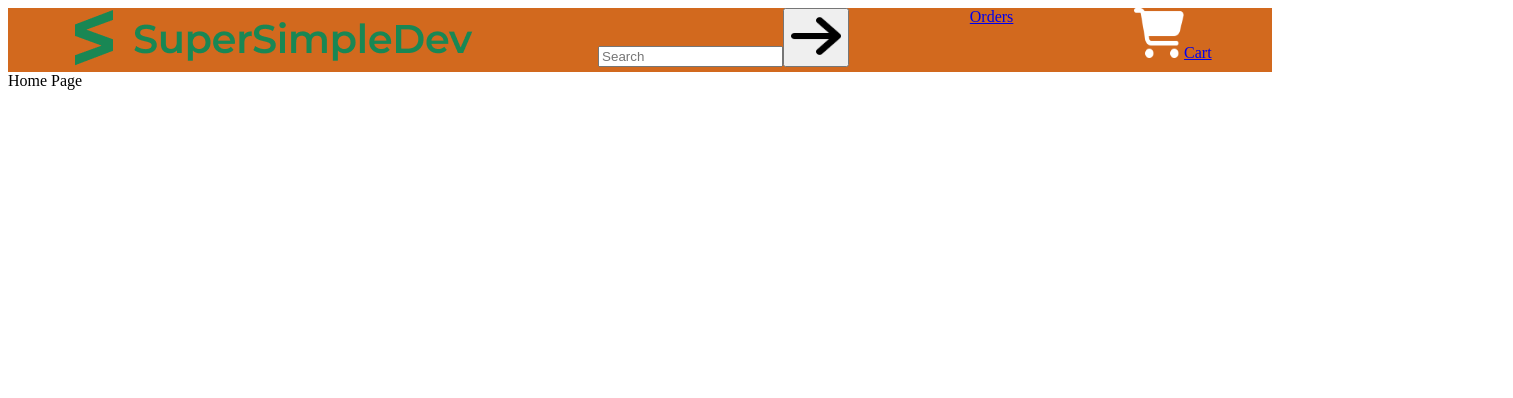
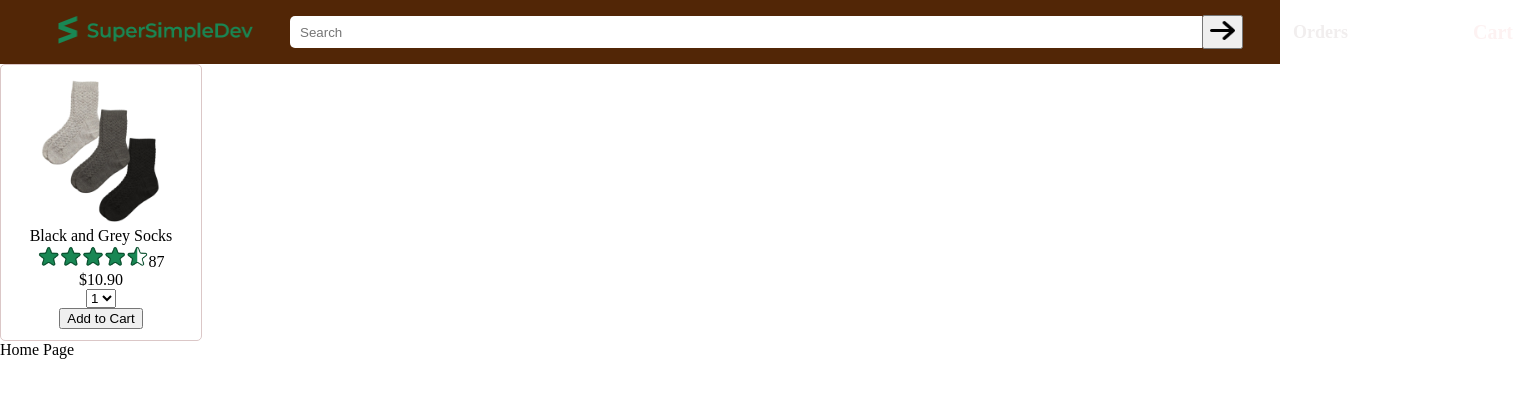
Before and after one commit to codermanu1103/Ecommerce, a React (Vite) app: page / in a window 1280 px wide. Shown: the top 398 px of the page, 1513 px wide, since content can reach past the window. Built offline with nearby package versions, Linux system fonts and the light colour scheme.

Commit message:
Created Product component and added css to header and some minor changes

```diff
--- a/src/App.css
+++ b/src/App.css
@@ -1,42 +1,4 @@
-/* #root {
-  max-width: 1280px;
-  margin: 0 auto;
-  padding: 2rem;
-  text-align: center;
+#root{
+  padding: 0px;
+  margin: 0px;
 }
-
-.logo {
-  height: 6em;
-  padding: 1.5em;
-  will-change: filter;
-  transition: filter 300ms;
-}
-.logo:hover {
-  filter: drop-shadow(0 0 2em #646cffaa);
-}
-.logo.react:hover {
-  filter: drop-shadow(0 0 2em #61dafbaa);
-}
-
-@keyframes logo-spin {
-  from {
-    transform: rotate(0deg);
-  }
-  to {
-    transform: rotate(360deg);
-  }
-}
-
-@media (prefers-reduced-motion: no-preference) {
-  a:nth-of-type(2) .logo {
-    animation: logo-spin infinite 20s linear;
-  }
-}
-
-.card {
-  padding: 2em;
-}
-
-.read-the-docs {
-  color: #888;
-} */
--- a/src/App.jsx
+++ b/src/App.jsx
@@ -4,13 +4,13 @@ import Home from './Components/Home';
 import React from 'react';
 import { Routes,Route } from 'react-router';
 function App() {
-  // const [count,setCount]=React.useState(0);
-  // const updateCartCount=()=>{
-  //   setCount(count+1);
-  // }
+  const [count,setCount]=React.useState(0);
+  const updateCartCount=(quantity)=>{
+    setCount(count+quantity);
+  }
   return (
     <Routes>
-      <Route path="/" element={<Home />}/>
+      <Route path="/" element={<Home count={count} updateCartCount={updateCartCount}/>}/>
       <Route path='/checkout' element={<Checkout />}/>
       <Route path='/orders' element={<Orders />}/>
     </Routes>
--- a/src/Components/Header.css
+++ b/src/Components/Header.css
@@ -1,30 +1,69 @@
 .header{
+    padding: 5px;
+    margin: 0px;
     display: flex;
-    justify-content: space-around;
-    background-color: chocolate;
+    align-items: center;
+    background-color: rgb(82, 38, 6);
 }
 
-input{
-    flex-grow: 1;
+#logo-image{
+    margin: 10px;
+    padding-left: 40px;
+    height: 30px;
+    width: 200px;
+}
+
+.search{
+    display: flex;
+    align-items: center;
+}
+
+#search-bar{
+    height: 30px;
+    width: 900px;
+    border: none;
+    border-radius: 5px 0px 0px 5px;
+    padding-left: 10px;
+    margin-left: 25px;
 }
 
 #search-image{
-    height: 50px;
-    width: 50px;
+    height: 25px;
+    width: 25px;
+    border: none;
+    border-radius: 0px 5px 5px 0px;
+}
+
+#orders{
+    text-decoration: none;
+    color: rgb(241, 238, 238);
+    padding-left: 50px;
+    font-size: large;
+    font-weight: bold;
 }
 
 .cart{
-    color: aliceblue;
+    display: flex;
+    align-items: center;
+    margin-left: 80px;
+    text-decoration: none;
 }
 
 #cart-image{
-    height: 50px;
-    width: 50px;
+    height: 35px;
+    width: 35px;
 }
 
 #cart-count{
     position: absolute;
-    top: 15px;
-    right: 150px;
+    top: 16px;
+    right: 85px;
     font-weight: bold;
 }
+
+#cart-text{
+    margin-left: 10px;
+    font-size: 20px;
+    color: rgb(253, 242, 242);
+    font-weight: bolder;
+}
--- a/src/Components/Header.jsx
+++ b/src/Components/Header.jsx
@@ -1,25 +1,24 @@
 import { Link } from 'react-router';
 import './Header.css'
 function Header(props) {
-    const {count}=props;
     return(
         <div className='header'>
             <div className="name">
                 <Link to="/">
-                    <img src="public\images\logo.png" alt="Logo" />
+                    <img id="logo-image" src="public\images\logo.png" alt="Logo" />
                 </Link>
             </div>
             <div className="search">
-                <input type="text" placeholder='Search' />
+                <input id="search-bar" type="text" placeholder='Search' />
                 <button><img id="search-image" src="public\images\icons\search-icon.png" alt="Search" /></button>
             </div>
+            <div id="orders-container">
+                <Link id="orders" to="/orders">Orders</Link>
+            </div>
             <div>
-                <Link to="/orders">Orders</Link>
-            </div>
-            <div className="cart">
-                <Link to="/checkout">
+                <Link className="cart" to="/checkout">
                     <img id="cart-image" src="public\images\icons\cart-icon.png" alt="Cart" />
-                    {count>0 && <span id='cart-count'>{count}</span>}
+                    {props.count>0 && <span id='cart-count'>{props.count}</span>}
                     <span id='cart-text'>Cart</span>
                 </Link>
             </div>
--- a/src/Components/Home.jsx
+++ b/src/Components/Home.jsx
@@ -1,8 +1,10 @@
 import Header from "./Header";
-function Home() {
+import Product from "./Product";
+function Home(props) {
     return (
         <>
-            <Header />
+            <Header count={props.count}/>
+            <Product image="public\images\products\athletic-cotton-socks-6-pairs.jpg" name="Black and Grey Socks" ratingImage="public\images\ratings\rating-45.png" ratingCount="87" price="10.90" updateCartCount={props.updateCartCount}/>
             Home Page
         </>
     );
--- /dev/null
+++ b/src/Components/Product.css
@@ -0,0 +1,18 @@
+.product-container{
+    border: 1px solid rgb(219, 199, 199);
+    border-radius: 5px;
+    width: 200px;
+    height: 275px;
+    display: flex;
+    flex-direction: column;
+    justify-content: center;
+    align-items: center;
+}
+#product-image{
+    height: 150px;
+    width: 150px;
+}
+
+#rating-image{
+    height: 22px;
+}
--- /dev/null
+++ b/src/Components/Product.jsx
@@ -0,0 +1,30 @@
+import './Product.css';
+import React from 'react';
+function Product(props) {
+    const [quantity,setQuantity]=React.useState(1);
+    return (
+        <div className="product-container">
+            <img id="product-image" src={props.image} alt={props.name} />
+            <div id="name">{props.name}</div>
+            <div className="rating">
+                <img id="rating-image" src={props.ratingImage} alt="rating" />
+                <span id="rating-count">{props.ratingCount}</span>
+            </div>
+            <div className="price">
+                ${props.price}
+            </div>
+            <div className="dropdown">
+                <select name="quantity" id="quantity" value={quantity} onChange={(e)=>{setQuantity(Number(e.target.value))}}>
+                    <option value="1">1</option>
+                    <option value="2">2</option>
+                    <option value="3">3</option>
+                    <option value="4">4</option>
+                </select>
+            </div>
+            <button id="addtocart" onClick={()=>{props.updateCartCount(quantity)}}>Add to Cart</button>
+
+        </div>
+    );
+}
+
+export default Product;
--- a/src/index.css
+++ b/src/index.css
@@ -1,68 +1,3 @@
-/* :root {
-  font-family: system-ui, Avenir, Helvetica, Arial, sans-serif;
-  line-height: 1.5;
-  font-weight: 400;
-
-  color-scheme: light dark;
-  color: rgba(255, 255, 255, 0.87);
-  background-color: #242424;
-
-  font-synthesis: none;
-  text-rendering: optimizeLegibility;
-  -webkit-font-smoothing: antialiased;
-  -moz-osx-font-smoothing: grayscale;
+body {
+  margin: 0px;
 }
-
-a {
-  font-weight: 500;
-  color: #646cff;
-  text-decoration: inherit;
-}
-a:hover {
-  color: #535bf2;
-}
-
-body {
-  margin: 0;
-  display: flex;
-  place-items: center;
-  min-width: 320px;
-  min-height: 100vh;
-}
-
-h1 {
-  font-size: 3.2em;
-  line-height: 1.1;
-}
-
-button {
-  border-radius: 8px;
-  border: 1px solid transparent;
-  padding: 0.6em 1.2em;
-  font-size: 1em;
-  font-weight: 500;
-  font-family: inherit;
-  background-color: #1a1a1a;
-  cursor: pointer;
-  transition: border-color 0.25s;
-}
-button:hover {
-  border-color: #646cff;
-}
-button:focus,
-button:focus-visible {
-  outline: 4px auto -webkit-focus-ring-color;
-}
-
-@media (prefers-color-scheme: light) {
-  :root {
-    color: #213547;
-    background-color: #ffffff;
-  }
-  a:hover {
-    color: #747bff;
-  }
-  button {
-    background-color: #f9f9f9;
-  }
-} */
```
